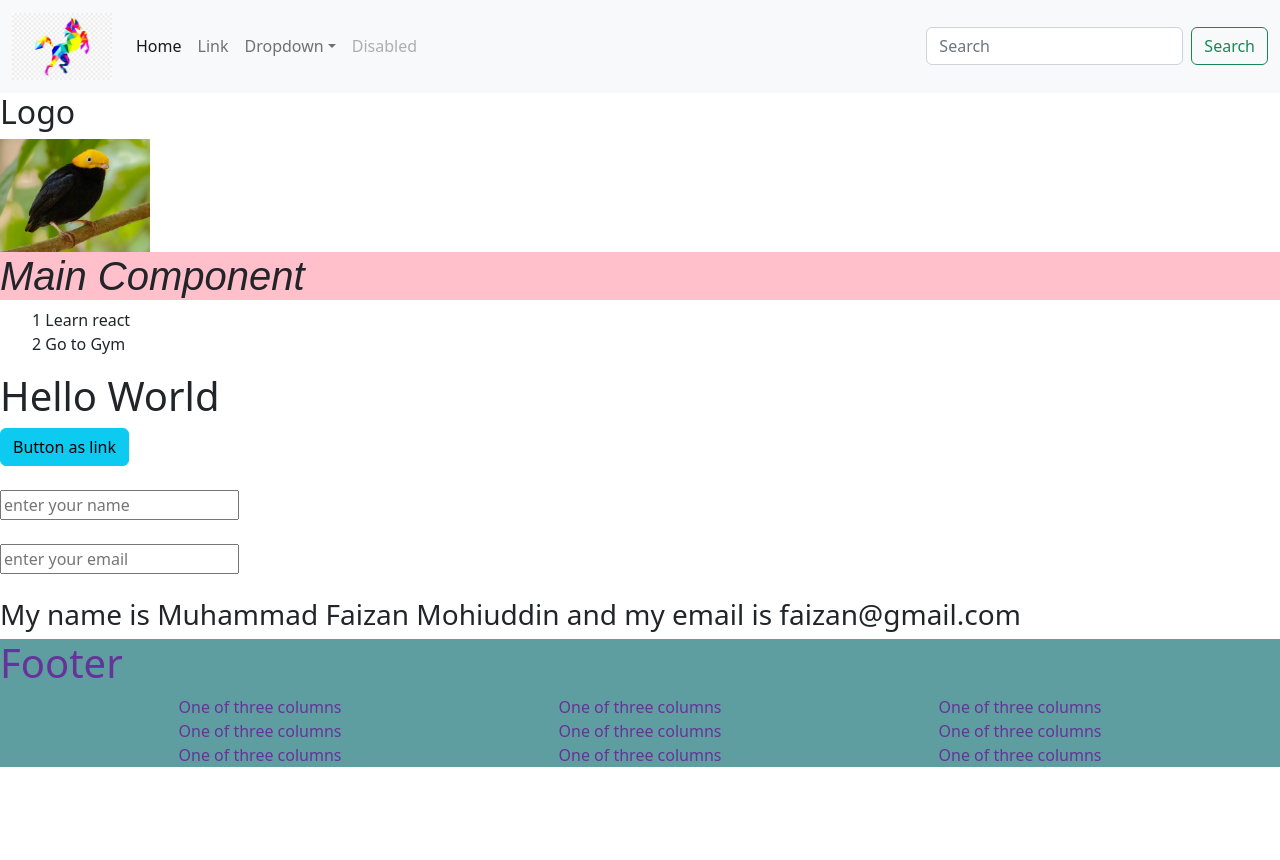
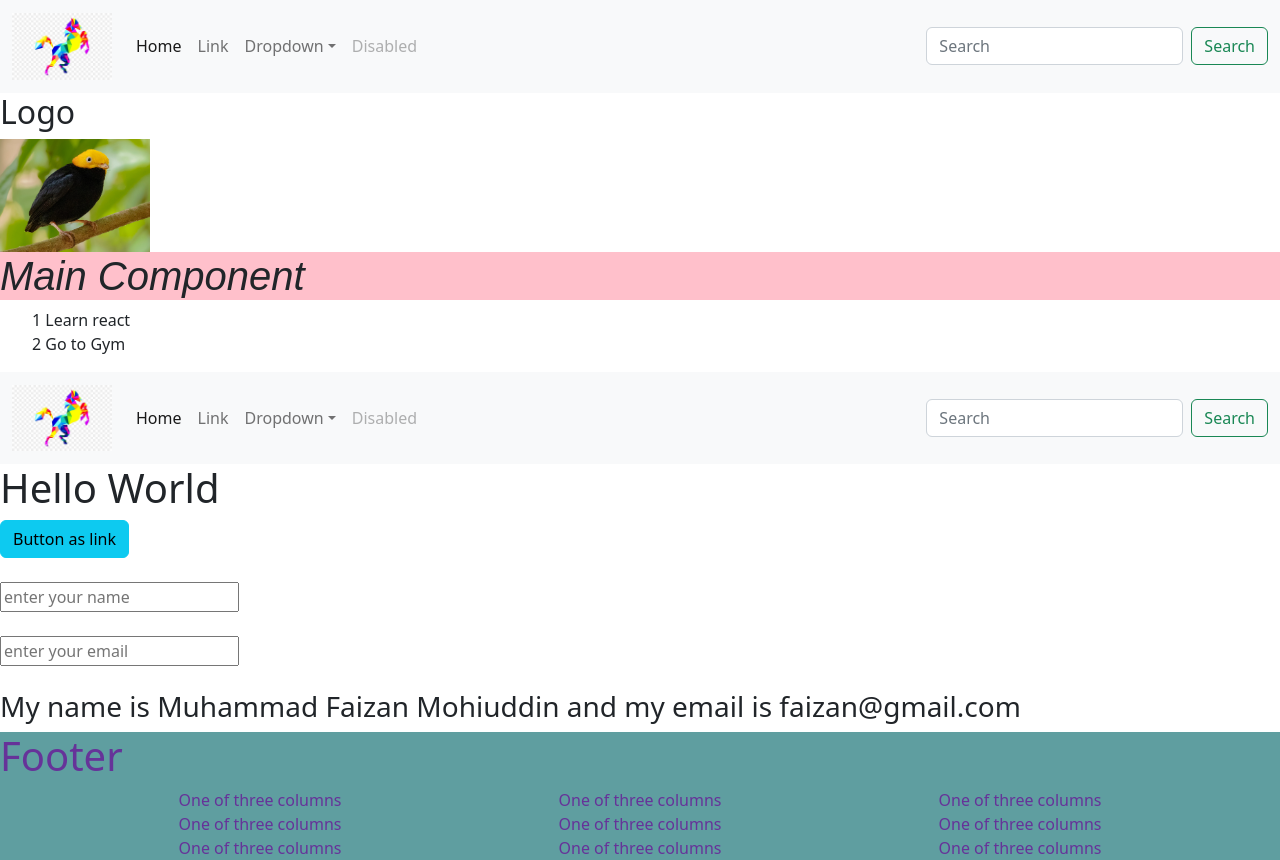
Before and after one commit to faizan542/react-practice, a React (Create React App) app: page / in a window 1280 px wide. Before the commit the page ends 800 px from the top, so only its background shows below. Built offline with nearby package versions, Linux system fonts and the light colour scheme.

Commit message:
ComOne file

```diff
--- a/src/components/ComOne.jsx
+++ b/src/components/ComOne.jsx
@@ -1,4 +1,5 @@
 import React, { Component } from 'react'
+import Header from './Header';
 import { Button } from 'react-bootstrap';
 import ManakinBird from '../images/manakin.jpg';
 class ComOne extends Component {
@@ -30,17 +31,27 @@ class ComOne extends Component {
         console.log(e.target.value)
     };
 
+
+    get_props = (props) => {
+        console.log(props)
+    }
+
     render() {
         return (
             <div>
+                <Header getProps={this.get_props} name={this.state.myName} page="Navbar page" />
+
                 <h1>Hello World</h1>
+
                 <Button as="a" variant="info">
                     Button as link
                 </Button>
                 <br /><br />
+
                 {/* <input type="text" placeholder='enter your name' onChange={(e)=>this.setState({myName: e.target.value})}/> <br /><br /> */}
                 {/* <input type="text" placeholder='enter your name' onChange={(e) => this.setState({ myValue: e.target.value })} /> <br /><br /> */}
-                <input type="text" name='name' placeholder='enter your name' onChange={(e) => this.set_value(e)} /> <br /><br />
+
+                <input type="text" name='myName' placeholder='enter your name' onChange={(e) => this.set_value(e)} /> <br /><br />
                 <input type="text" name='email' placeholder='enter your email' onChange={(e) => this.set_value(e)} /> <br /><br />
 
                 <h3>My name is {this.state.myName} and my email is {this.state.email}</h3>
```
